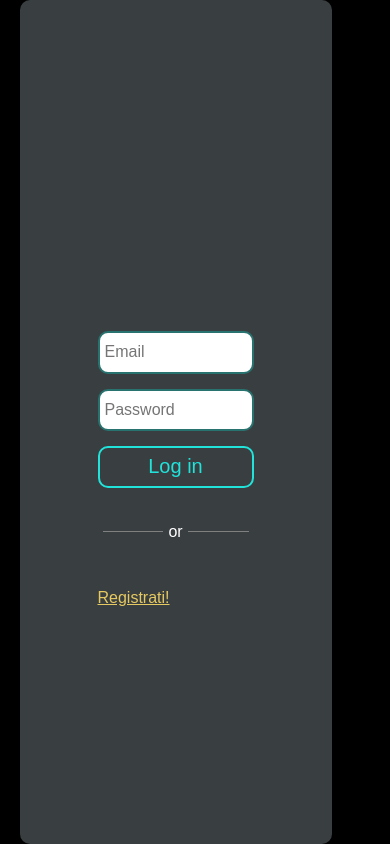
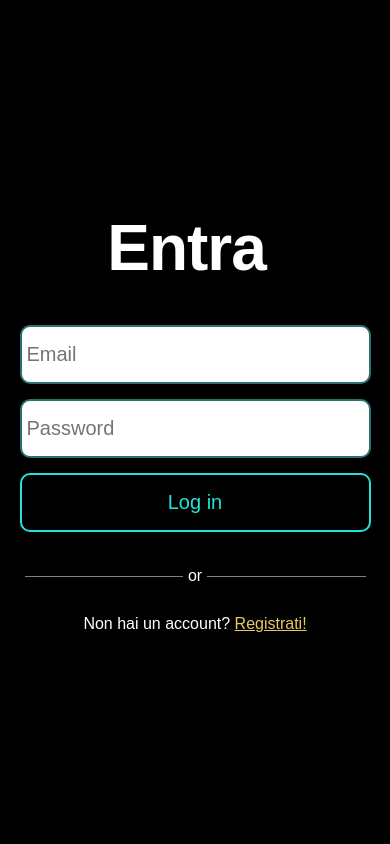
Before and after one commit to Cecco1509/Uninet, a SvelteKit app: page / in a window 390 px wide. Built offline with nearby package versions, Linux system fonts and the light colour scheme; no server answers.

Commit message:
fix mobile version

```diff
--- a/src/Components/Login.svelte
+++ b/src/Components/Login.svelte
@@ -182,10 +182,38 @@
 
     @media only screen and (max-width: 600px) {
         .form-box-container {
+            text-align: center;
             width: 100%;
             height: auto;
-            color: transparent;
+            background-color: transparent;
             height: 100svh;
+        }
+
+        h1 {
+            padding-bottom: 10%;
+            font-size: 4em;
+        }
+
+        button {
+            height: 7vh;
+        }
+
+        input {
+            height: 7vh;
+            font-size: 20px;
+        }
+
+        .form-container {
+            width: 100%;
+            height: auto;
+            background-color: transparent;
+        }
+
+        .or {
+            width: 100%;
+        }
+        p {
+            width: 100%;
         }
     }
 </style>
--- a/static/app.css
+++ b/static/app.css
@@ -39,7 +39,7 @@ footer {
 @media only screen and (max-width: 600px) {
     .content-container {
         margin: 0px 0px;
-        width: 90dvw;
+        width: 100%;
         padding: 0px 5dvw;
     }
 
```
